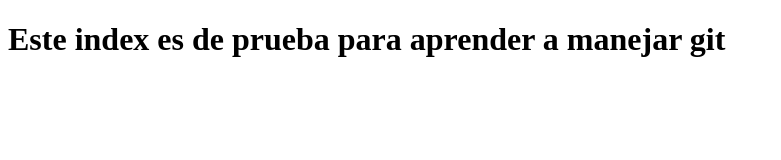
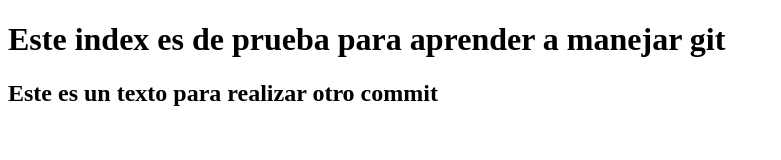
Before and after one commit to Nico0901-2004/PruebaSemana3, a plain HTML site: page index.html in a window 1280 px wide. Shown: the whole page, without its empty margins (0-781 px from the left). Drawn offline with Linux system fonts and the light colour scheme.

Commit message:
Este es un segundo commit

```diff
--- a/index.html
+++ b/index.html
@@ -9,6 +9,7 @@
 
 <body>
     <h1> Este index es de prueba para aprender a manejar git</h1>
+    <h2> Este es un texto para realizar otro commit</h2>
 </body>
 
 </html>
```
